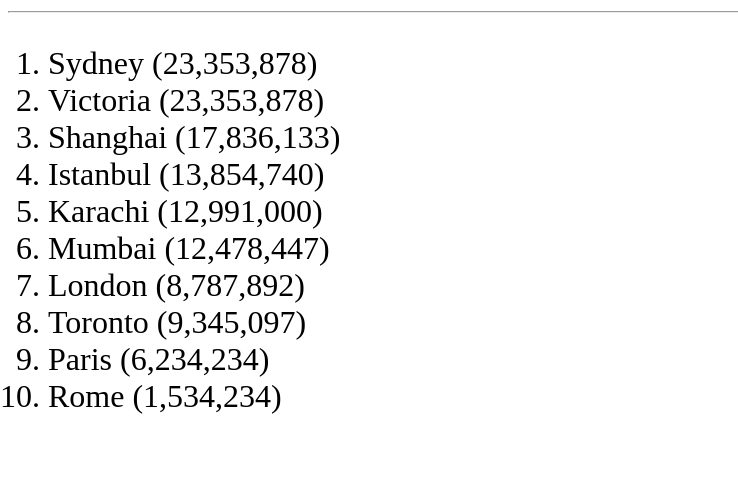
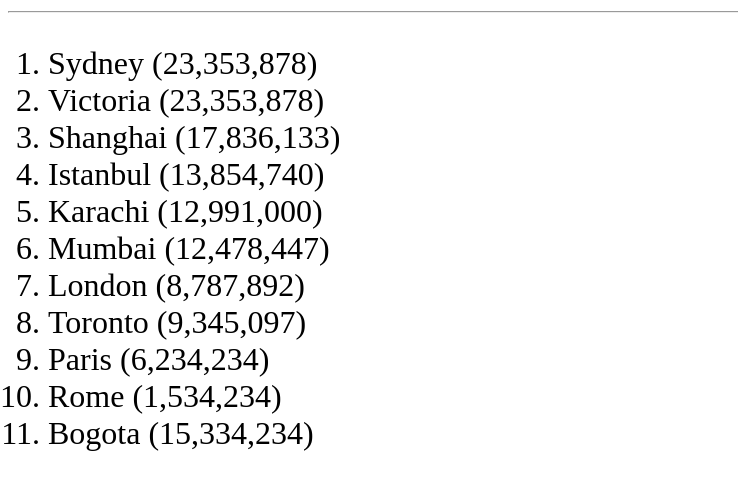
Before and after one commit to lighthouse-labs/git-mania, a plain HTML site: page cities.html in a window 1280 px wide. Shown: the part 218-708 px from the top of the page, without its empty margins (0-738 px from the left). Drawn offline with Linux system fonts and the light colour scheme.

Commit message:
Added city to end of list

```diff
--- a/cities.html
+++ b/cities.html
@@ -32,6 +32,7 @@
     <li>Toronto  (9,345,097)</li>
     <li>Paris    (6,234,234)</li>
     <li>Rome    (1,534,234)</li>
+    <li>Bogota  (15,334,234)</li>
   </ol>
 
 </body>
```
